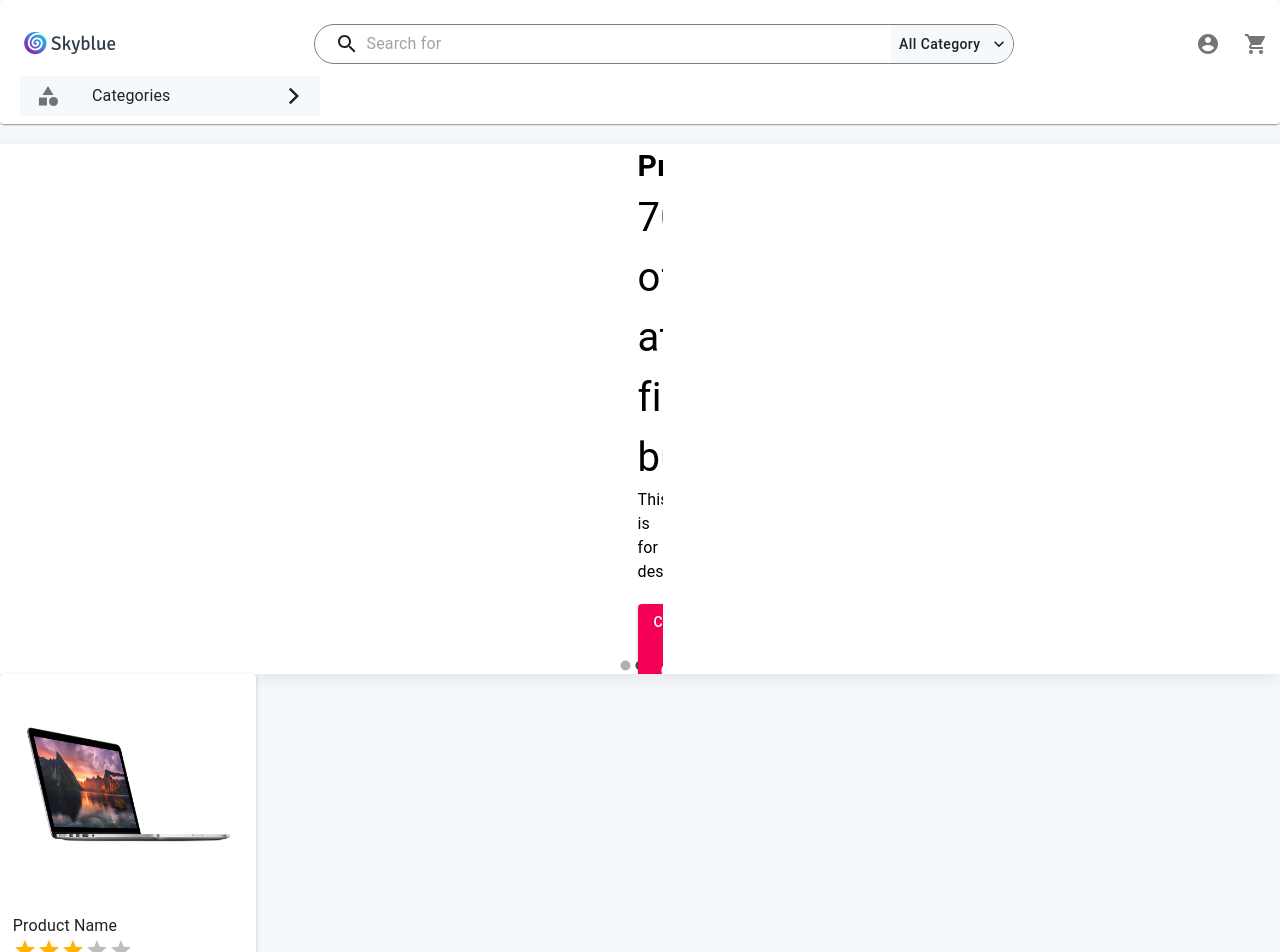
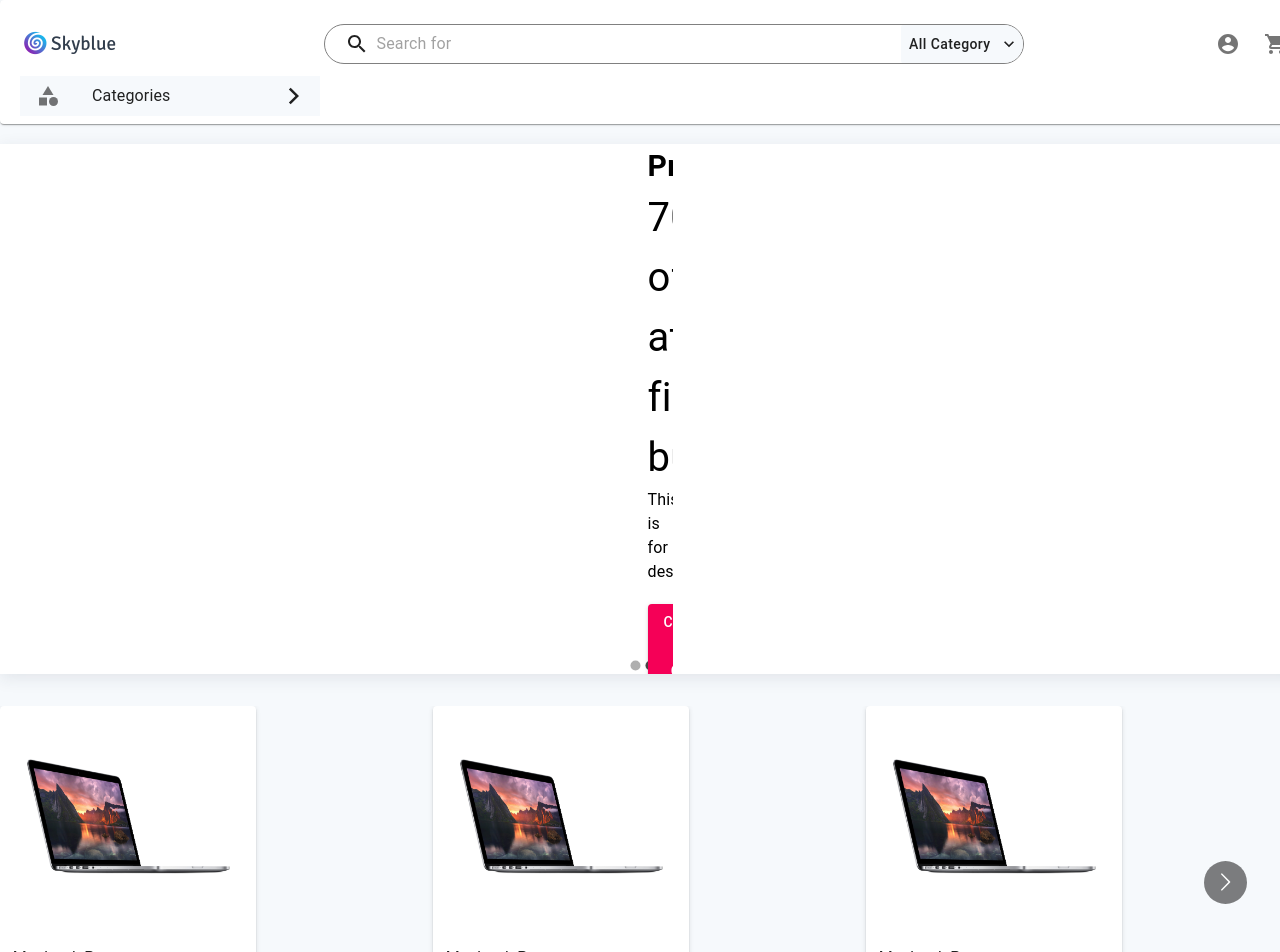
Before and after one commit to ArmanurRahman/skyblue-frontend, a React (Create React App) app: page / in a window 1280 px wide. Shown: the top 952 px of the page. Built offline with nearby package versions, Linux system fonts and the light colour scheme.

Commit message:
add multi carousel

```diff
--- a/package.json
+++ b/package.json
@@ -14,6 +14,7 @@
     "react-bootstrap": "^2.0.0-beta.4",
     "react-dom": "^17.0.2",
     "react-material-ui-carousel": "^2.2.7",
+    "react-multi-carousel": "^2.6.3",
     "react-scripts": "4.0.3",
     "web-vitals": "^1.1.2"
   },
--- a/src/component/Cards/main-card.jsx
+++ b/src/component/Cards/main-card.jsx
@@ -48,7 +48,7 @@ const useStyles = makeStyles((theme) => ({
     },
 }));
 
-const MainCard = () => {
+const MainCard = ({ item }) => {
     const classes = useStyles();
     return (
         <Box component={Paper} elevation={2} className={classes.container}>
@@ -57,7 +57,7 @@ const MainCard = () => {
                     id='image__container_action'
                     className={classes.image__container_action}
                 >
-                    <IconButton>
+                    <IconButton color={item.isWished ? "secondary" : "inherit"}>
                         <FavoriteIcon />
                     </IconButton>
                     <IconButton>
@@ -67,7 +67,7 @@ const MainCard = () => {
                 <Box className={classes.image}>
                     <Box>
                         <img
-                            src={`${process.env.PUBLIC_URL}/img/macbook_pro.png`}
+                            src={`${process.env.PUBLIC_URL + item.url}`}
                             height='auto'
                             width='100%'
                         />
@@ -75,8 +75,12 @@ const MainCard = () => {
                 </Box>
             </Box>
             <Box className={classes.description_container}>
-                <Typography>Product Name</Typography>
-                <Rating name='product-rating' value={3} onClick={() => {}} />
+                <Typography>{item.productName}</Typography>
+                <Rating
+                    name='product-rating'
+                    value={item.rating}
+                    onClick={() => {}}
+                />
                 <Box
                     style={{
                         display: "flex",
@@ -84,7 +88,7 @@ const MainCard = () => {
                         alignItems: "center",
                     }}
                 >
-                    <Typography>$200</Typography>
+                    <Typography>${item.price}</Typography>
                     <IconButton color='secondary'>
                         <AddBoxIcon />
                     </IconButton>
--- /dev/null
+++ b/src/component/MainCartHolder/MainCardHolder.jsx
@@ -0,0 +1,88 @@
+import React from "react";
+import { makeStyles } from "@material-ui/core/styles";
+import MainCard from "../Cards/main-card";
+import Carousel from "react-multi-carousel";
+import "react-multi-carousel/lib/styles.css";
+
+const useStyles = makeStyles((theme) => ({
+    container: {
+        display: "flex",
+        //overflow: "hidden",
+        justifyContent: "center",
+        flexDirection: "row",
+        width: "100%",
+        transform: "translateX(0)",
+        marginBottom: 20,
+        //transition: "all 0.5s ease-in-out",
+        //flexWrap: "none !important",
+    },
+    slider: {
+        //width: "350px",
+        //overflow: "hidden",
+    },
+}));
+
+const MainCardHolder = ({ data }) => {
+    const classes = useStyles();
+    const responsive = {
+        superLargeDesktop: {
+            // the naming can be any, depends on you.
+            breakpoint: { max: 4000, min: 3000 },
+            items: 5,
+        },
+        desktop: {
+            breakpoint: { max: 3000, min: 1300 },
+            items: 5,
+        },
+        tablet: {
+            breakpoint: { max: 1300, min: 464 },
+            items: 3,
+        },
+        mobile: {
+            breakpoint: { max: 464, min: 0 },
+            items: 1,
+        },
+    };
+
+    return (
+        <div className={classes.container}>
+            <Carousel
+                ssr
+                partialVisbile
+                deviceType={"desktop"}
+                itemClass='image-item'
+                responsive={responsive}
+            >
+                {data.map((item, index) => {
+                    return <MainCard key={index} item={item} />;
+                })}
+            </Carousel>
+        </div>
+    );
+};
+
+export default MainCardHolder;
+/*
+<Carousel
+                ssr
+                partialVisbile
+                deviceType={"desktop"}
+                itemClass='image-item'
+                responsive={responsive}
+            >
+                {data.map((item, index) => {
+                    return <MainCard key={index} item={item} />;
+                })}
+            </Carousel>
+<Box className={classes.container}>
+            {data.map((item, index) => (
+                <Box
+                    className={classes.slider}
+                    key={index}
+
+                >
+                    <MainCard item={item} />
+                </Box>
+            ))}
+        </Box>
+*/
--- a/src/contaner/LandingPage/landing.jsx
+++ b/src/contaner/LandingPage/landing.jsx
@@ -4,7 +4,66 @@ import Header from "../../component/Header/header";
 import Carousel from "../../component/Carousel/carousel";
 
 import { makeStyles } from "@material-ui/core/styles";
-import MainCard from "../../component/Cards/main-card";
+import MainCardHolder from "../../component/MainCartHolder/MainCardHolder";
+
+const data = [
+    {
+        productName: "Macbook Pro",
+        price: 1000,
+        rating: 4,
+        isWished: true,
+        url: "/img/macbook_pro.png",
+    },
+    {
+        productName: "Macbook Pro",
+        price: 1000,
+        rating: 4,
+        isWished: true,
+        url: "/img/macbook_pro.png",
+    },
+    {
+        productName: "Macbook Pro",
+        price: 1000,
+        rating: 4,
+        isWished: true,
+        url: "/img/macbook_pro.png",
+    },
+    {
+        productName: "Macbook Pro",
+        price: 1000,
+        rating: 4,
+        isWished: true,
+        url: "/img/macbook_pro.png",
+    },
+    {
+        productName: "Macbook Pro",
+        price: 1000,
+        rating: 4,
+        isWished: true,
+        url: "/img/macbook_pro.png",
+    },
+    {
+        productName: "Macbook Pro",
+        price: 1000,
+        rating: 4,
+        isWished: true,
+        url: "/img/macbook_pro.png",
+    },
+    {
+        productName: "Macbook Pro",
+        price: 1000,
+        rating: 4,
+        isWished: true,
+        url: "/img/macbook_pro.png",
+    },
+    {
+        productName: "Macbook Pro",
+        price: 1000,
+        rating: 4,
+        isWished: true,
+        url: "/img/macbook_pro.png",
+    },
+];
 
 const useStyles = makeStyles((theme) => ({
     carousel: {
@@ -13,6 +72,11 @@ const useStyles = makeStyles((theme) => ({
         marginTop: 20,
         backgroundColor: "white",
         boxShadow: "rgb(43 52 69 / 10%) 0px 4px 16px",
+    },
+    body: {
+        maxWidth: 1300,
+        margin: "auto",
+        marginTop: "2rem",
     },
 }));
 
@@ -29,7 +93,9 @@ const LandingPage = () => {
                 </Box>
             </Grid>
             <Grid item>
-                <MainCard />
+                <Grid container item className={classes.body}>
+                    <MainCardHolder data={data} />
+                </Grid>
             </Grid>
         </Grid>
     );
```
Also changed, not shown: 1 other file (tests, documents, lock files or other folders).
